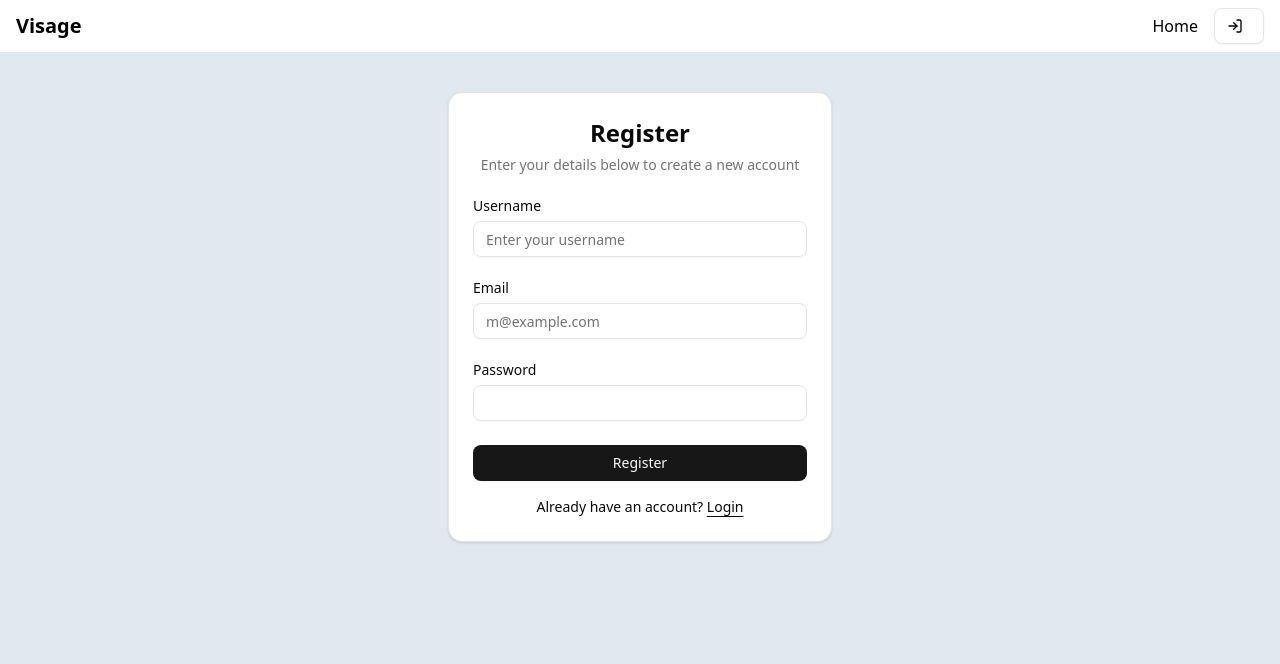
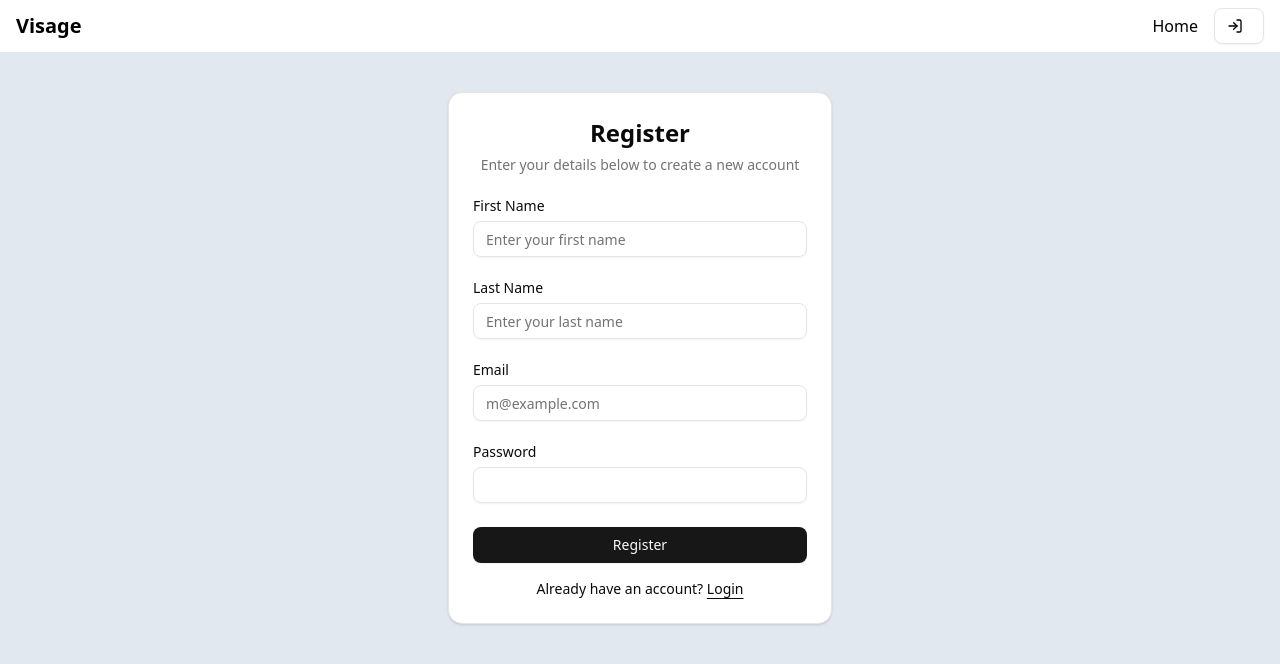
Before and after one commit to kennfeng/visageweb, a React (Vite) app: page /register in a window 1280 px wide. Shown: the top 664 px of the page. Built offline with nearby package versions, Linux system fonts and the light colour scheme.

Commit message:
import toaster and change form fields

```diff
--- a/src/pages/Register.jsx
+++ b/src/pages/Register.jsx
@@ -12,6 +12,7 @@ import { Label } from "@/components/ui/label";
 import { Link } from "react-router-dom";
 import { useNavigate } from "react-router-dom";
 import { UserContext } from "@/contexts/UserContext";
+import { toast } from "sonner"
 
 function Register() {
 
@@ -23,7 +24,8 @@ function Register() {
   }
 
   const [formData, setFormData] = useState({
-    username: "",
+    firstName: "",
+    lastName: "",
     email: "",
     password: "",
   });
@@ -39,12 +41,12 @@ function Register() {
   const handleSubmit = (e) => {
     e.preventDefault();
 
-    if (!formData.username || !formData.email || !formData.password) {
+    if (!formData.firstName || !formData.lastName || !formData.email || !formData.password) {
       alert("Please fill in every field.");
       return;
     }
 
-    fetch("/register", {
+    fetch("http://localhost:3000/register", {
       method: "POST",
       headers: {
         "Content-Type": "application/json",
@@ -54,9 +56,9 @@ function Register() {
     .then(response => response.json())
     .then(data => {
       if (data.error) {
-        alert(data.error);
+        toast(data.error);
       } else {
-        alert("Registration successful!");
+        toast("Registration successful! You can now login.");
         navigate("/login");
       }
     })
@@ -64,7 +66,8 @@ function Register() {
       console.error("Error:", error);
     });
     setFormData({
-      username: "",
+      firstName: "",
+      lastName: "",
       email: "",
       password: "",
     });
@@ -84,14 +87,26 @@ function Register() {
             <form onSubmit={handleSubmit}>
               <div className="flex flex-col gap-6">
                 <div className="grid gap-2">
-                  <Label htmlFor="username">Username</Label>
+                  <Label htmlFor="firstName">First Name</Label>
                   <Input
-                    id="username"
-                    name="username"
+                    id="firstName"
+                    name="firstName"
                     type="text"
-                    value={formData.username}
+                    value={formData.firstName}
                     onChange={handleChange}
-                    placeholder="Enter your username"
+                    placeholder="Enter your first name"
+                    required
+                  />
+                </div>
+                <div className="grid gap-2">
+                  <Label htmlFor="lastName">Last Name</Label>
+                  <Input
+                    id="lastName"
+                    name="lastName"
+                    type="text"
+                    value={formData.lastName}
+                    onChange={handleChange}
+                    placeholder="Enter your last name"
                     required
                   />
                 </div>
@@ -118,7 +133,7 @@ function Register() {
                     required
                   />
                 </div>
-                <Button type="submit" className="w-full">
+                <Button type="submit" className="w-full cursor-pointer">
                   Register
                 </Button>
               </div>
```
